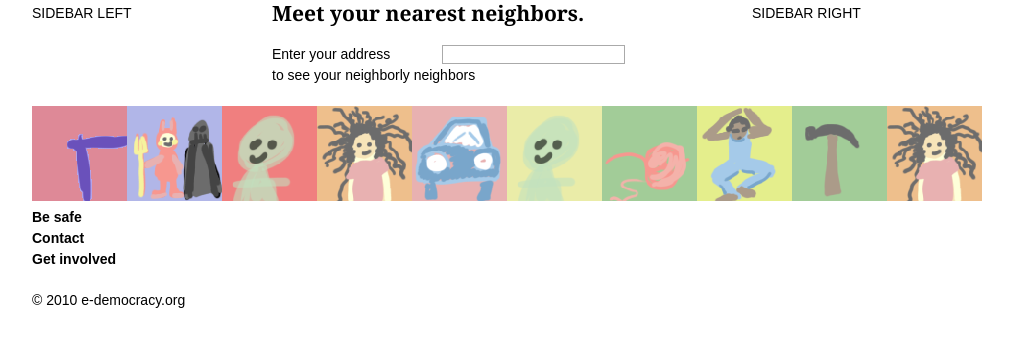
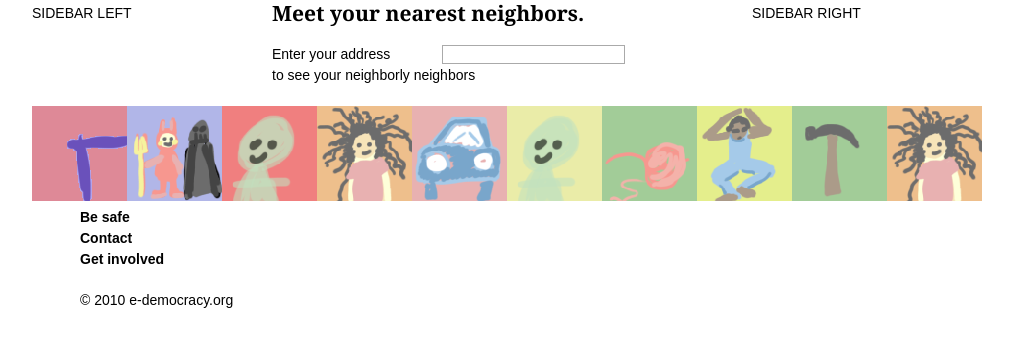
Before and after one commit to chachasikes/Neighbor.ly-HTML-Templates, a PHP site: page / in a window 1280 px wide. Shown: the part 174-521 px from the top of the page, without its empty margins (133-1146 px from the left). Run offline with PHP 8.4, Linux system fonts and the light colour scheme.

Commit message:
footer closure placement

```diff
--- a/index.php
+++ b/index.php
@@ -83,7 +83,7 @@
         </div>
         <div class="clear"></div>
         <div id="footer" class="grid_20 footer">
-          <div class="content">
+          <div class="content grid_18 push_1 alpha omega">
             <ul class="menu">
               <li><a href="besafe">Be safe</a></li>
               <li><a href="contact">Contact</a></li>
@@ -93,7 +93,7 @@
         </div>
       	<div class="clear"></div>
         <div id="closure" class="grid_20 closure">
-          <div class="content">
+          <div class="content grid_18 push_1 alpha omega">
             &copy; 2010 e-democracy.org
           </div>
         </div>
--- a/theme/css/styles.css
+++ b/theme/css/styles.css
@@ -61,9 +61,11 @@ ul.menu li{
 .main-content {
 
 }
+/* @group Sidebars */
 .sidebar {
 
 }
+/* @group Page Navigation */
 #secondary-nav {
 
 }
@@ -77,8 +79,6 @@ ul.menu li{
 }
 /* @group tiles */
 .tiles img{
-  width: 95px;
-  height: 95px;
 }
 .tiles-top,
 tiles-bottom {
```
